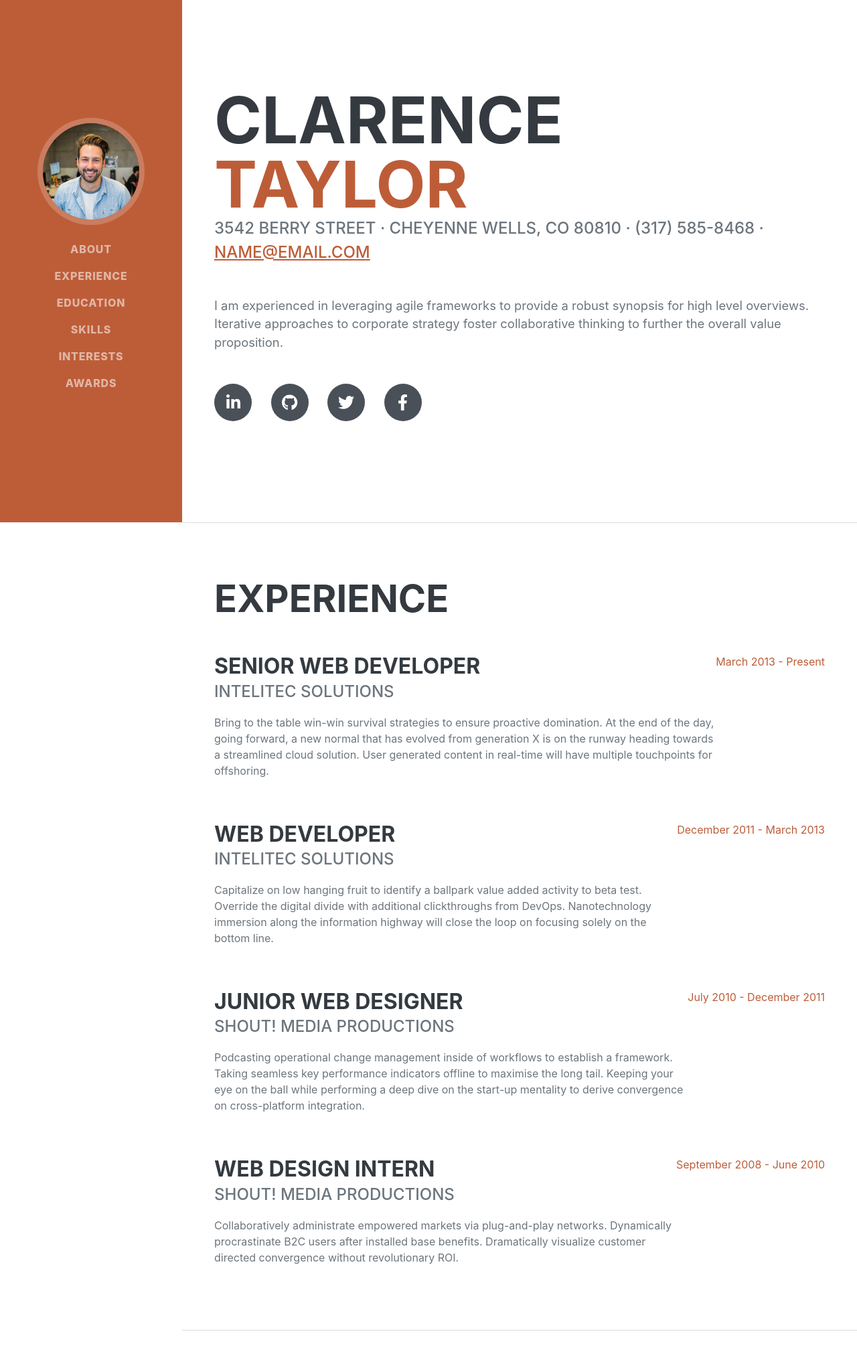
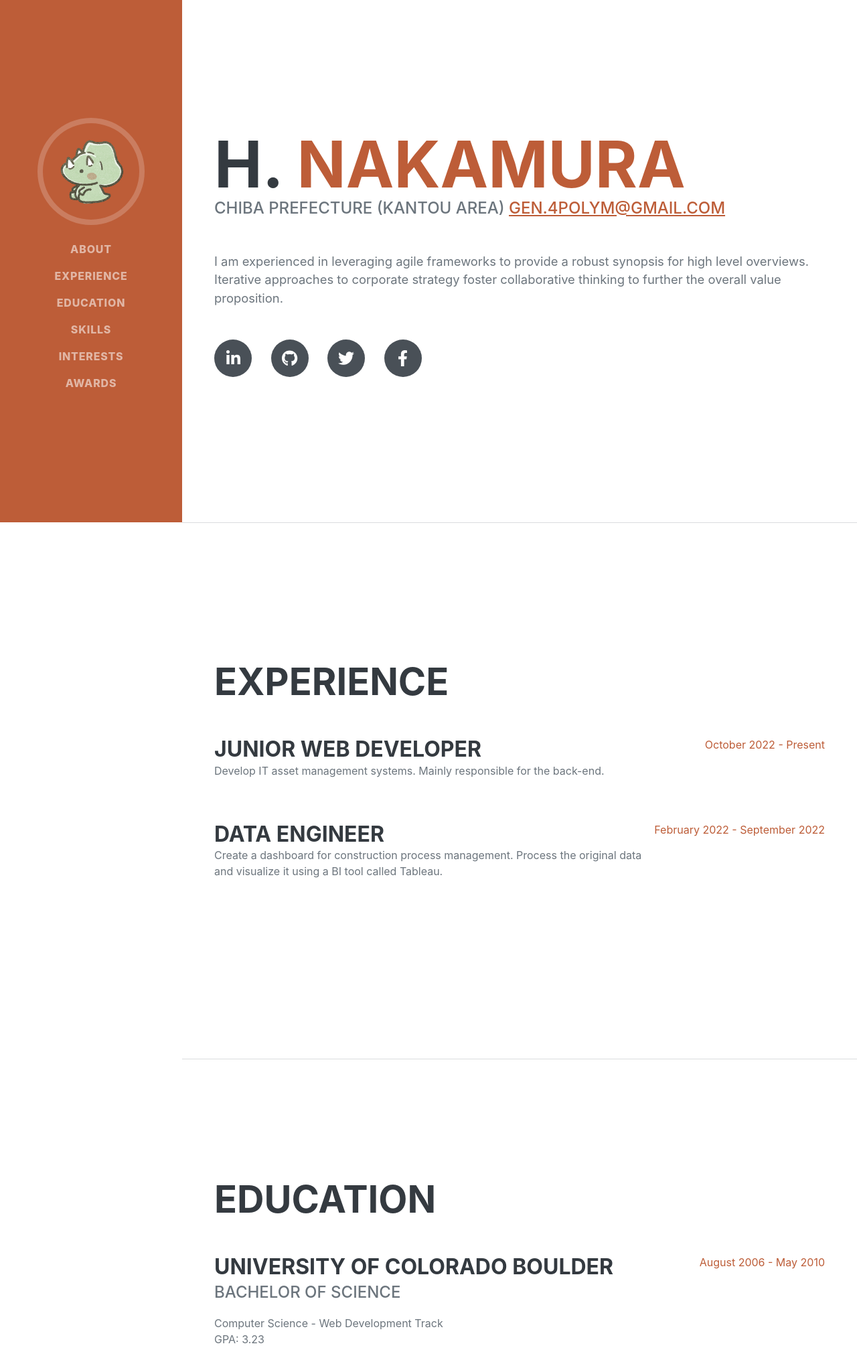
Before and after one commit to niha-2/resume, a plain HTML site: page index.html in a window 1280 px wide. Shown: the part 20-2051 px from the top of the page at 67% size. Drawn offline with nearby package versions, Linux system fonts and the light colour scheme; a script that the page names is missing; a web font is replaced by a local one.

Commit message:
名前や写真、文章の差し替え

```diff
--- a/index.html
+++ b/index.html
@@ -40,7 +40,7 @@
         <span class="d-none d-lg-block"
           ><img
             class="img-fluid img-profile rounded-circle mx-auto mb-2"
-            src="assets/img/profile.jpg"
+            src="assets/img/dinosaur.png"
             alt="..."
         /></span>
       </a>
@@ -90,12 +90,12 @@
       <section class="resume-section" id="about">
         <div class="resume-section-content">
           <h1 class="mb-0">
-            Clarence
-            <span class="text-primary">Taylor</span>
+            H.
+            <span class="text-primary">Nakamura</span>
           </h1>
           <div class="subheading mb-5">
-            3542 Berry Street · Cheyenne Wells, CO 80810 · (317) 585-8468 ·
-            <a href="mailto:name@email.com">name@email.com</a>
+            Chiba prefecture (Kantou area)
+            <a href="mailto:name@email.com">gen.4polym@gmail.com</a>
           </div>
           <p class="lead mb-5">
             I am experienced in leveraging agile frameworks to provide a robust
@@ -124,70 +124,29 @@
             class="d-flex flex-column flex-md-row justify-content-between mb-5"
           >
             <div class="flex-grow-1">
-              <h3 class="mb-0">Senior Web Developer</h3>
-              <div class="subheading mb-3">Intelitec Solutions</div>
+              <h3 class="mb-0">JUNIOR WEB DEVELOPER</h3>
               <p>
-                Bring to the table win-win survival strategies to ensure
-                proactive domination. At the end of the day, going forward, a
-                new normal that has evolved from generation X is on the runway
-                heading towards a streamlined cloud solution. User generated
-                content in real-time will have multiple touchpoints for
-                offshoring.
+                Develop IT asset management systems. Mainly responsible for the
+                back-end.
               </p>
             </div>
             <div class="flex-shrink-0">
-              <span class="text-primary">March 2013 - Present</span>
+              <span class="text-primary">October 2022 - Present</span>
             </div>
           </div>
           <div
             class="d-flex flex-column flex-md-row justify-content-between mb-5"
           >
             <div class="flex-grow-1">
-              <h3 class="mb-0">Web Developer</h3>
-              <div class="subheading mb-3">Intelitec Solutions</div>
+              <h3 class="mb-0">Data Engineer</h3>
               <p>
-                Capitalize on low hanging fruit to identify a ballpark value
-                added activity to beta test. Override the digital divide with
-                additional clickthroughs from DevOps. Nanotechnology immersion
-                along the information highway will close the loop on focusing
-                solely on the bottom line.
+                Create a dashboard for construction process management. Process
+                the original data and visualize it using a BI tool called
+                Tableau.
               </p>
             </div>
             <div class="flex-shrink-0">
-              <span class="text-primary">December 2011 - March 2013</span>
-            </div>
-          </div>
-          <div
-            class="d-flex flex-column flex-md-row justify-content-between mb-5"
-          >
-            <div class="flex-grow-1">
-              <h3 class="mb-0">Junior Web Designer</h3>
-              <div class="subheading mb-3">Shout! Media Productions</div>
-              <p>
-                Podcasting operational change management inside of workflows to
-                establish a framework. Taking seamless key performance
-                indicators offline to maximise the long tail. Keeping your eye
-                on the ball while performing a deep dive on the start-up
-                mentality to derive convergence on cross-platform integration.
-              </p>
-            </div>
-            <div class="flex-shrink-0">
-              <span class="text-primary">July 2010 - December 2011</span>
-            </div>
-          </div>
-          <div class="d-flex flex-column flex-md-row justify-content-between">
-            <div class="flex-grow-1">
-              <h3 class="mb-0">Web Design Intern</h3>
-              <div class="subheading mb-3">Shout! Media Productions</div>
-              <p>
-                Collaboratively administrate empowered markets via plug-and-play
-                networks. Dynamically procrastinate B2C users after installed
-                base benefits. Dramatically visualize customer directed
-                convergence without revolutionary ROI.
-              </p>
-            </div>
-            <div class="flex-shrink-0">
-              <span class="text-primary">September 2008 - June 2010</span>
+              <span class="text-primary">February 2022 - September 2022</span>
             </div>
           </div>
         </div>
@@ -292,56 +251,25 @@
               <span class="fa-li"
                 ><i class="fas fa-trophy text-warning"></i
               ></span>
-              Google Analytics Certified Developer
+              AWS Certified Solutions Architect - Professional
             </li>
             <li>
               <span class="fa-li"
                 ><i class="fas fa-trophy text-warning"></i
               ></span>
-              Mobile Web Specialist - Google Certification
+              AWS Certified Solutions Architect - Associate
             </li>
             <li>
               <span class="fa-li"
                 ><i class="fas fa-trophy text-warning"></i
               ></span>
-              1
-              <sup>st</sup>
-              Place - University of Colorado Boulder - Emerging Tech Competition
-              2009
+              AWS Certified Developer - Associate
             </li>
             <li>
               <span class="fa-li"
                 ><i class="fas fa-trophy text-warning"></i
               ></span>
-              1
-              <sup>st</sup>
-              Place - University of Colorado Boulder - Adobe Creative Jam 2008
-              (UI Design Category)
-            </li>
-            <li>
-              <span class="fa-li"
-                ><i class="fas fa-trophy text-warning"></i
-              ></span>
-              2
-              <sup>nd</sup>
-              Place - University of Colorado Boulder - Emerging Tech Competition
-              2008
-            </li>
-            <li>
-              <span class="fa-li"
-                ><i class="fas fa-trophy text-warning"></i
-              ></span>
-              1
-              <sup>st</sup>
-              Place - James Buchanan High School - Hackathon 2006
-            </li>
-            <li>
-              <span class="fa-li"
-                ><i class="fas fa-trophy text-warning"></i
-              ></span>
-              3
-              <sup>rd</sup>
-              Place - James Buchanan High School - Hackathon 2005
+              Fundamental Information Technology Engineer Examination
             </li>
           </ul>
         </div>
```
Also changed, not shown: assets/img/dinosaur.png (added).
